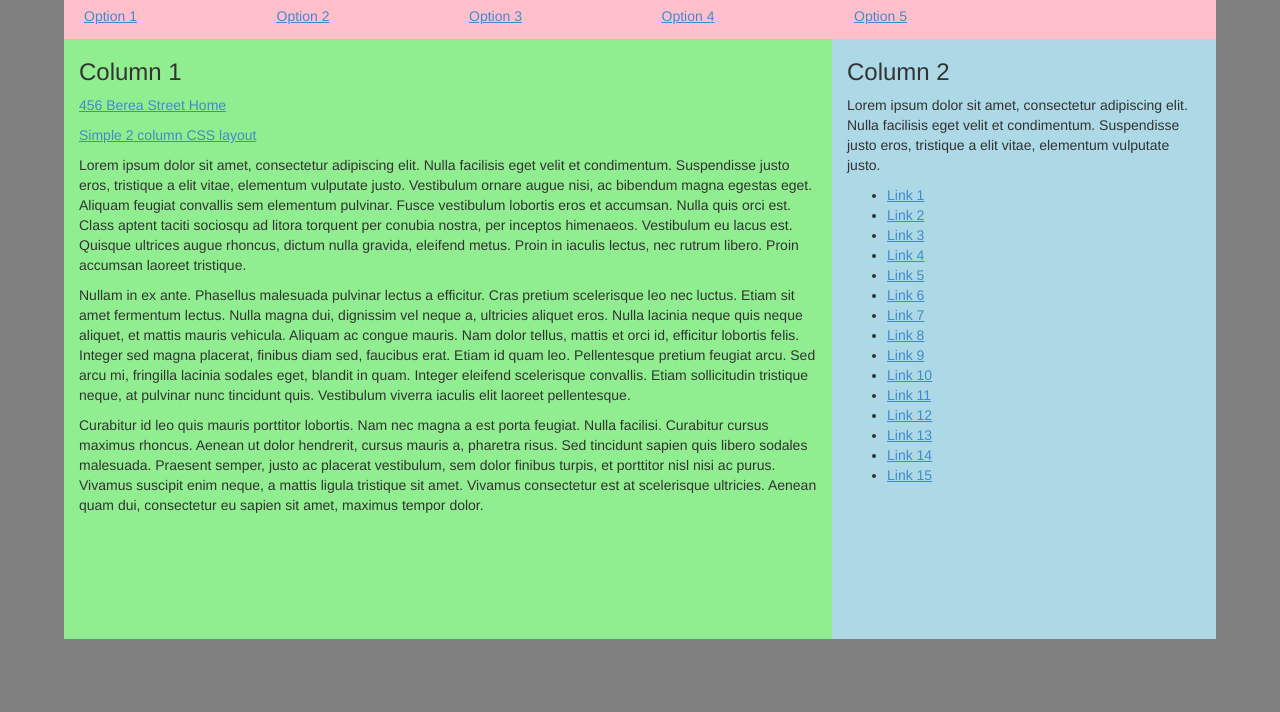
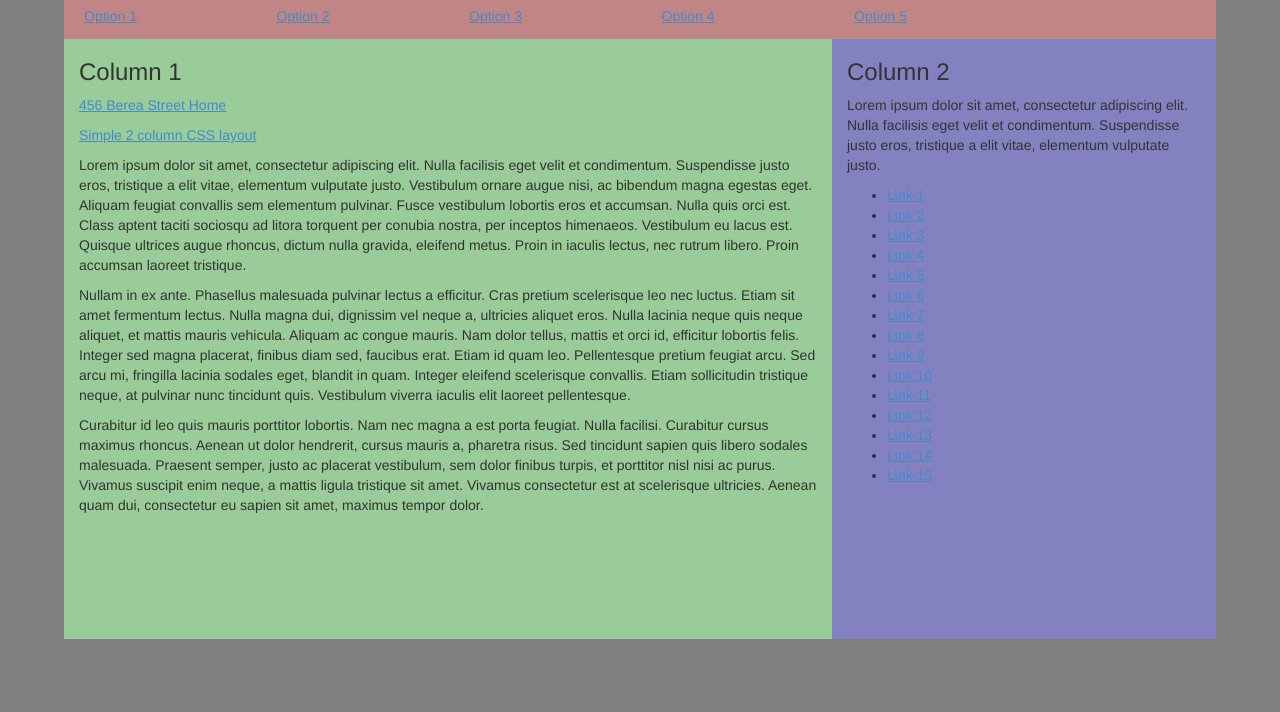
Before and after one commit to kdv24/BS_Layout_Test, a plain HTML site: page index.html in a window 1280 px wide. Shown: the part 88-800 px from the top of the page. Drawn offline with nearby package versions, Linux system fonts and the light colour scheme.

Commit message:
still fixing things

```diff
--- a/css/styles.css
+++ b/css/styles.css
@@ -9,7 +9,7 @@ h1 {
 	margin-bottom: 0%;
 }
 .navbar-static-top {
-	background-color: pink;
+	background-color: #c18585;
 	padding: 1% 0% 1% 0%;
 	margin: 0%;
 	width:100%;
@@ -48,7 +48,7 @@ a:active {
 }
 
 #column-1 {
-	background-color: lightgreen;
+	background-color: #99cc99;
 	min-height: 600px;
 	max-height: 998px;
 
@@ -56,7 +56,7 @@ a:active {
 }
 
 #column-2 {
-	background-color: lightblue;
+	background-color: #8481c0;
 	min-height: 600px;
 	max-height: 768px;
 }
```
